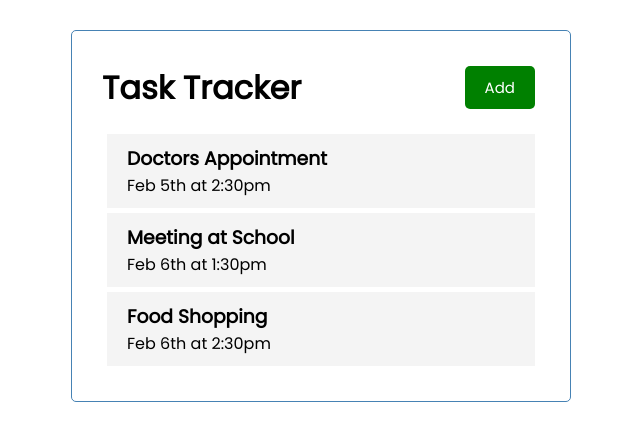
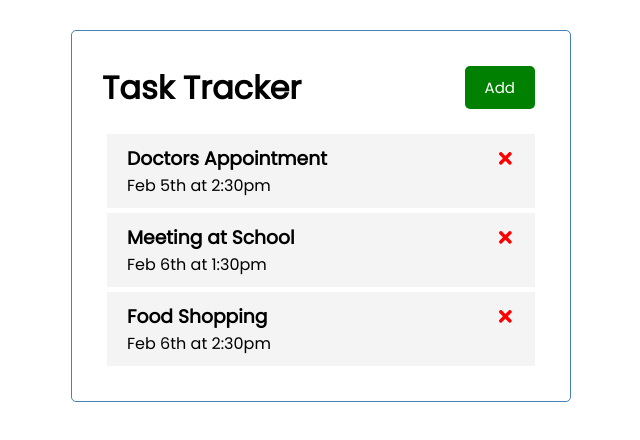
Before and after one commit to EsmondKim/ReactToDoApp, a React (Create React App) app in the folder reacttodoapp/: page / in a window 1280 px wide. Shown: the top 440 px of the page, without its empty margins (319-959 px from the left). Built offline with nearby package versions, Linux system fonts and the light colour scheme.

Commit message:
Delete function working.

```diff
--- a/reacttodoapp/package.json
+++ b/reacttodoapp/package.json
@@ -8,6 +8,7 @@
     "@testing-library/user-event": "^12.8.1",
     "react": "^17.0.1",
     "react-dom": "^17.0.1",
+    "react-icons": "^4.2.0",
     "react-scripts": "4.0.3",
     "web-vitals": "^1.1.0"
   },
--- a/reacttodoapp/src/App.js
+++ b/reacttodoapp/src/App.js
@@ -1,6 +1,6 @@
 import { useState } from "react"
 import Header from "./components/Header";
-import Tasks from "./components/Tasks"
+import Tasks from "./components/Tasks";
 
 function App() {
   const [tasks, setTasks] = useState([
@@ -24,12 +24,19 @@
     },
 ])
 
-  return (
+//delete task
+const deleteTask = (id) => {
+  setTasks(tasks.filter((task) => task.id !== id  ))
+
+}
+
+return (
     <div className="container">
       <Header title="Task Tracker"/>
-      <Tasks tasks={tasks} />
+      {tasks.length > 0 ? <Tasks tasks={tasks}
+      onDelete={deleteTask} /> : "No tasks to show"}
     </div>
-  );
+  )
 }
 
 export default App;
--- a/reacttodoapp/src/components/Task.js
+++ b/reacttodoapp/src/components/Task.js
@@ -1,11 +1,18 @@
-const Task = ({ task }) => {
-    return (
-        <div className="task">
-             <h3>{task.text}</h3>
-             <p>{task.day}</p>
+import { FaTimes } from "react-icons/fa";
 
-        </div>
-        );
-    };
+const Task = ({ task, onDelete }) => {
+  return (
+    <div className="task">
+      <h3>
+        {task.text}
+        <FaTimes
+        style={{ color: "red", cursor: "pointer" }}
+        onClick={() => onDelete(task.id)}
+        />
+      </h3>
+      <p>{task.day}</p>
+    </div>
+  );
+};
 
-export default Task
+export default Task;
--- a/reacttodoapp/src/components/Tasks.js
+++ b/reacttodoapp/src/components/Tasks.js
@@ -1,11 +1,11 @@
 import Task from "./Task"
 
-const Tasks = (props) => {
+const Tasks = ({ tasks, onDelete }) => {
 
     return (
         <>
-         {props.tasks.map((task) => (
-         <Task key={task.id} task={task}/>
+         {tasks.map((task) => (
+         <Task key={task.id} task={task} onDelete={onDelete}/>
          ))}
         </>
     )
```
Also changed, not shown: 1 other file (tests, documents, lock files or other folders).
